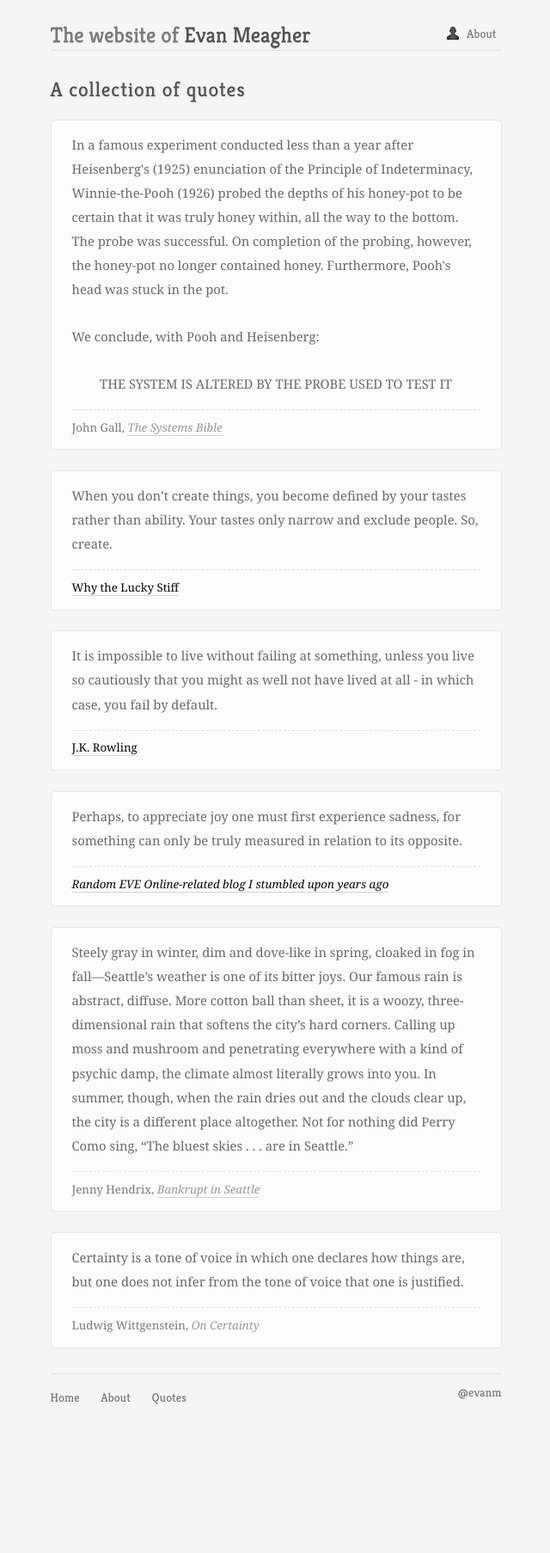
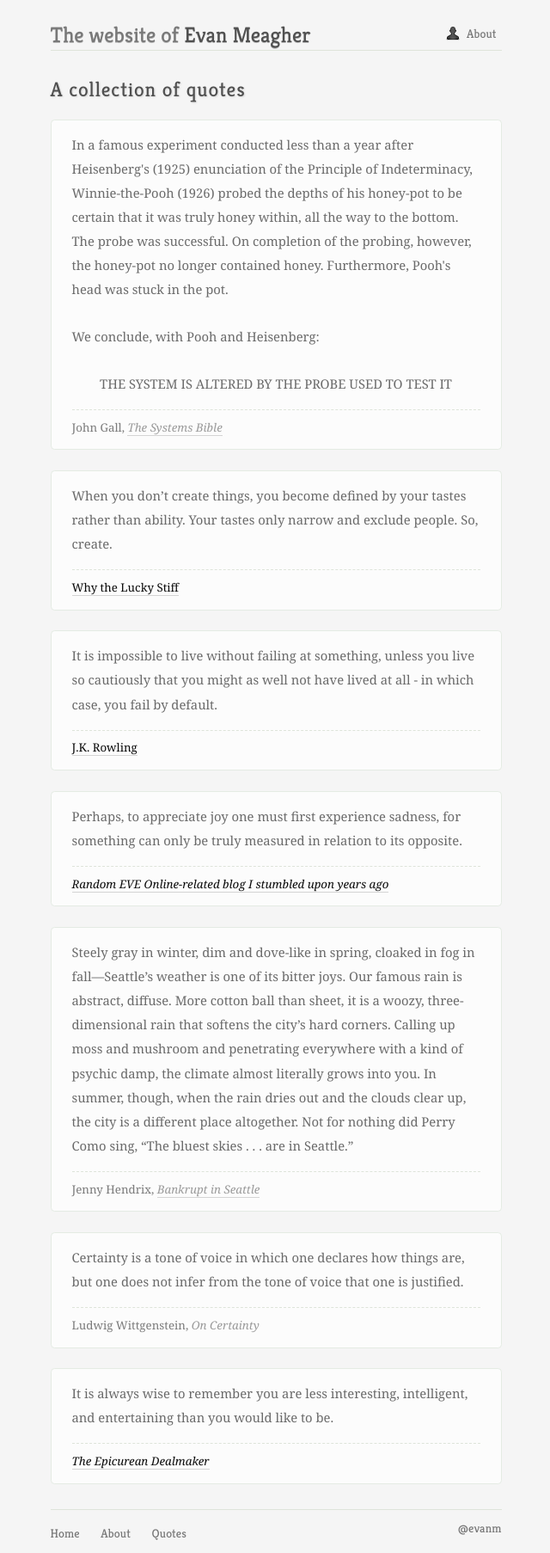
Before and after one commit to evnm/www, a Jekyll site: the page built from quotes.html, in a window 1280 px wide. Shown: the whole page at 86% size, without its empty margins (319-959 px from the left). Built offline with Jekyll 4.4.1, drawn with Linux system fonts in a browser that asks for light colours; comment, search, counter and statistics services are not loaded; before the commit the page ends 1648 px from its top, so only the background shows below that.

Commit message:
Add Epicurean Dealmaker quote.

```diff
--- a/quotes.html
+++ b/quotes.html
@@ -35,3 +35,8 @@ title: A collection of quotes
   <p>Certainty is a tone of voice in which one declares how things are, but one does not infer from the tone of voice that one is justified.</p>
   <cite>Ludwig Wittgenstein, <span class="source"><em>On Certainty</em></span></cite>
 </blockquote>
+
+<blockquote>
+  <p>It is always wise to remember you are less interesting, intelligent, and entertaining than you would like to be.</p>
+  <cite><em><a href="http://epicureandealmaker.blogspot.com/2014/01/mirror-mirror-on-wall.html">The Epicurean Dealmaker</a></em></cite>
+</blockquote>
```
